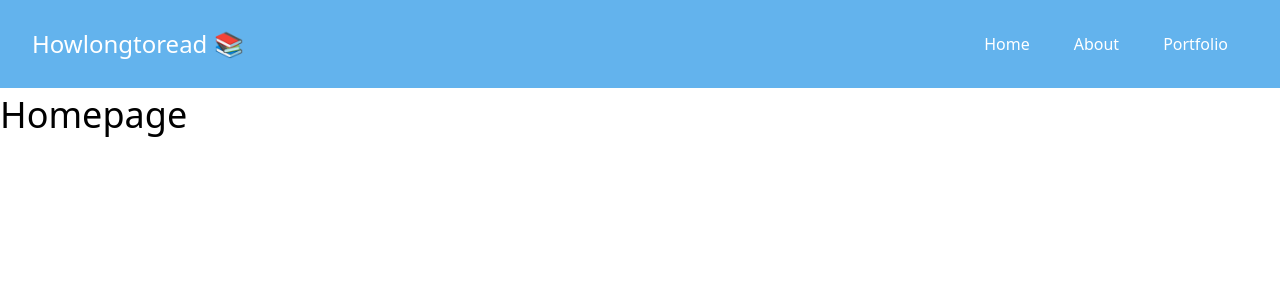
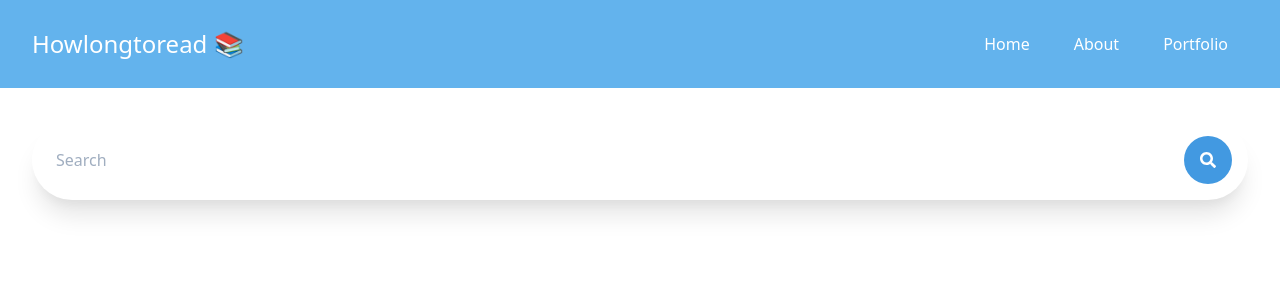
Before and after one commit to alexvirdee/howlongtoread, a React (Create React App) app: page / in a window 1280 px wide. Shown: the top 300 px of the page. Built offline with nearby package versions, Linux system fonts and the light colour scheme.

Commit message:
Search bar component for index route

```diff
--- a/package.json
+++ b/package.json
@@ -3,6 +3,9 @@
   "version": "0.1.0",
   "private": true,
   "dependencies": {
+    "@fortawesome/fontawesome-svg-core": "^1.2.29",
+    "@fortawesome/free-solid-svg-icons": "^5.13.1",
+    "@fortawesome/react-fontawesome": "^0.1.11",
     "@testing-library/jest-dom": "^4.2.4",
     "@testing-library/react": "^9.3.2",
     "@testing-library/user-event": "^7.1.2",
--- /dev/null
+++ b/src/components/search-bar/search-bar.component.jsx
@@ -0,0 +1,27 @@
+import React from 'react';
+import { FontAwesomeIcon } from '@fortawesome/react-fontawesome'
+
+import { faSearch } from '@fortawesome/free-solid-svg-icons';
+
+const SearchBar = () => {
+
+    return (
+  <div class="p-8">
+    <div class="bg-white flex items-center rounded-full shadow-xl">
+      <input
+        class="rounded-l-full w-full py-4 px-6 text-gray-700 leading-tight focus:outline-none"
+        id="search"
+        type="text"
+        placeholder="Search"
+     />
+        <div class="p-4">
+          <button class="bg-blue-500 text-white rounded-full p-2 hover:bg-blue-400 focus:outline-none w-12 h-12 flex items-center justify-center">
+            <FontAwesomeIcon icon={faSearch} />
+          </button>
+        </div>
+      </div>
+    </div>
+    )
+}
+
+export default SearchBar;
--- a/src/pages/homepage/homepage.component.jsx
+++ b/src/pages/homepage/homepage.component.jsx
@@ -2,9 +2,13 @@ import React from 'react';
 
 import './homepage.styles.scss';
 
+import SearchBar from '../../components/search-bar/search-bar.component';
+
 const HomePage = () => (
     <div className='homepage'>
-        <h1 className='text-4xl'>Homepage</h1>
+        <div className='search-books'>
+            <SearchBar />
+        </div>
     </div>
 )
 
```
Also changed, not shown: 1 other file (tests, documents, lock files or other folders).
